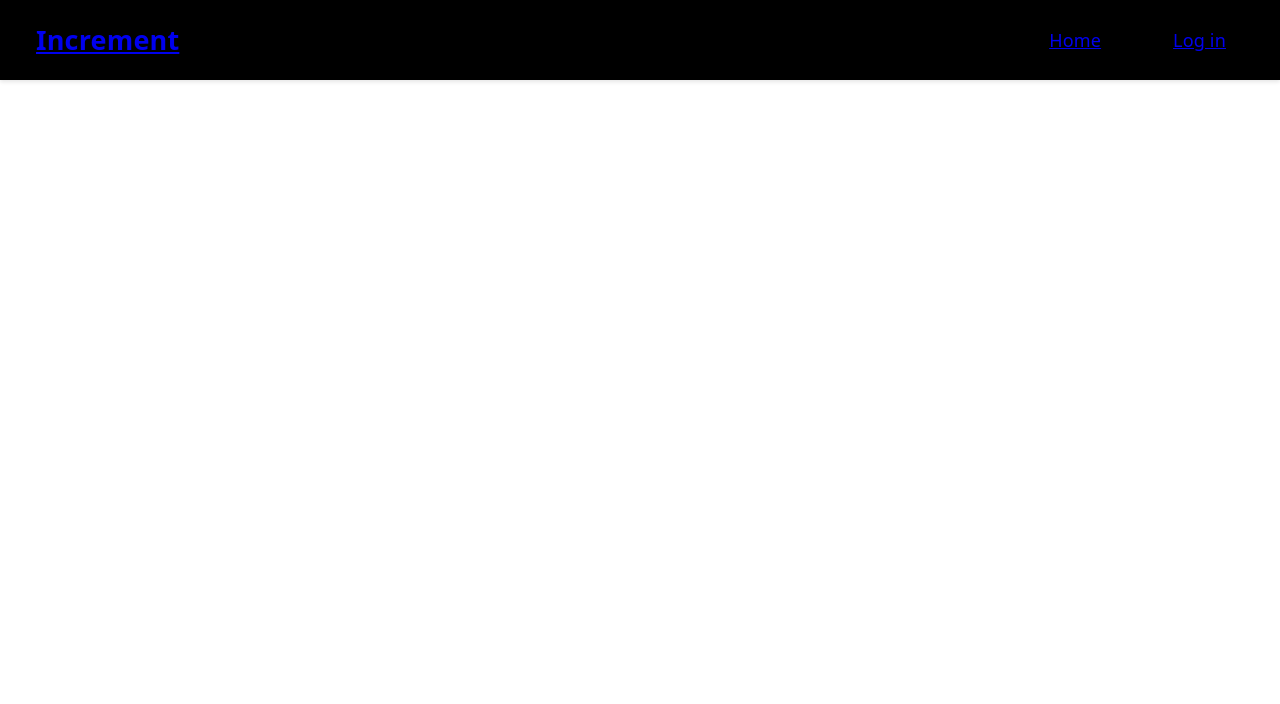
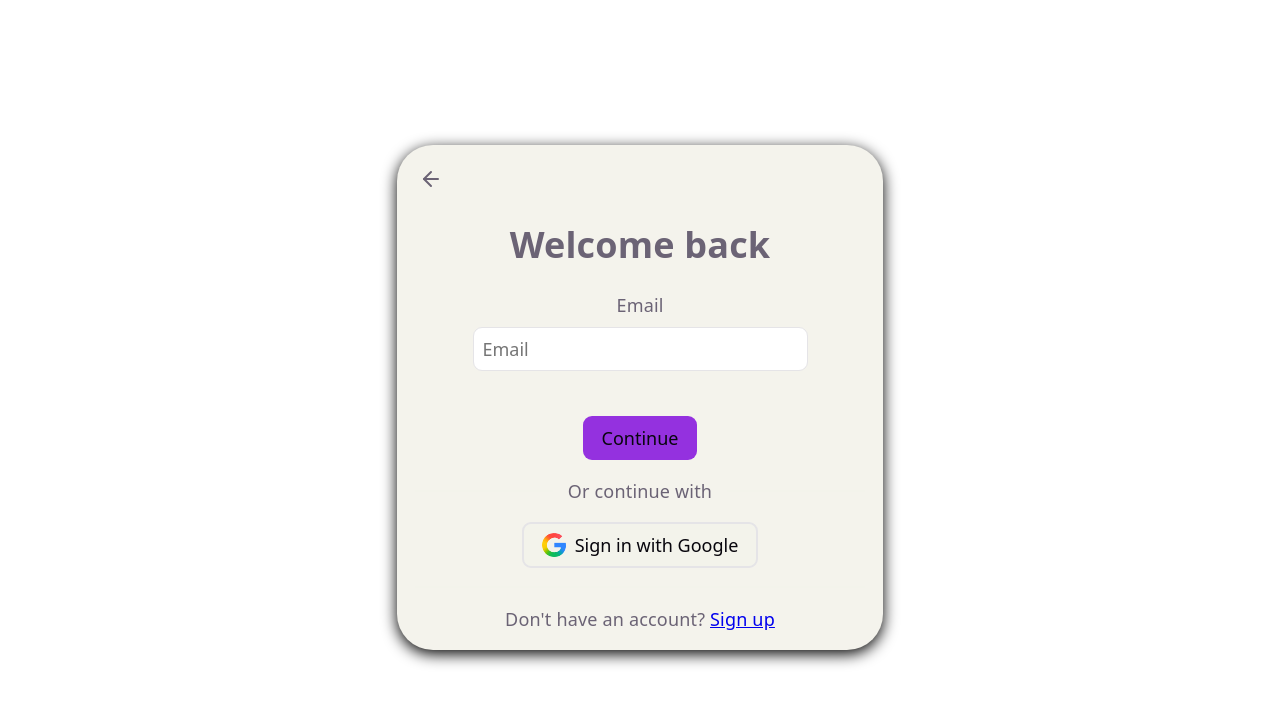
Before and after one commit to MelWang43/incremental-checklist, a React (Vite) app: page /account/1 in a window 1280 px wide. Shown: the top 704 px of the page. Built offline with nearby package versions, Linux system fonts and the light colour scheme; no server answers.

Commit message:
Integrated Google sign in and finished up sign in page

```diff
--- a/src/App.jsx
+++ b/src/App.jsx
@@ -13,16 +13,17 @@ import SignInPage from './pages/SignInPage'
 import ProjectPage from './pages/ProjectPage'
 
 function App() {
-
+  const currentPath = window.location.pathname;
+  console.log(currentPath);
   return (
     <>
       <div className='app'>
-      <Navbar />
+      { !currentPath.startsWith('/account') && <Navbar />}
+
         <main className="main-content">
           <Routes>
             <Route path="/" element={<Home />} />
-            <Route path="/login" element={<SignInPage />} />
-            <Route path="/signup" element={<SignInPage mode={'signup'}/>} />
+            <Route path="/account/:loginMode" element={<SignInPage />} />
             <Route path="/project/:id" element={<ProjectPage />} />
           </Routes>
         </main>
--- a/src/components/Navbar.jsx
+++ b/src/components/Navbar.jsx
@@ -1,19 +1,33 @@
 import { useEffect, useState } from 'react'
 import '../css/Navbar.css'
-import { Link } from 'react-router-dom'
+import { Link, useRevalidator } from 'react-router-dom'
 import { supabase } from '../supabaseClient'
 import { useAuth } from '../contexts/AuthContext'
+import { useNavigate } from 'react-router-dom'
+import { useConfirm } from '../contexts/ConfirmContext'
 
 function Navbar() {
     const {user} = useAuth()
 
+    const {confirm} = useConfirm();
     useEffect(() => {
 
     }, [])
 
     async function handleLogout() {
+
+
+        const confirmed = await confirm({
+            title: "Log out",
+            message: "Are you sure you want to log out?",
+            confirmButtonText: 'Confirm'
+        })
+
+        if(!confirmed) return;
+
         const { error } = await supabase.auth.signOut()
 
+        window.location.href = "/";
         if (error) {
             console.error(error.message)
         }
@@ -22,13 +36,13 @@ function Navbar() {
     return (
         <nav className="navbar">
             <div className="navbar-brand">
-                <Link to="/">Increment</Link>
+                <Link to="/"><img src="/google.svg" alt="logo" width={40}/></Link>
             </div>
 
             <div className="navbar-links">
-                <Link to="/" className="nav-link">
+                {/* <Link to="/" className="nav-link">
                     Home
-                </Link>
+                </Link> */}
 
 
 
@@ -47,11 +61,23 @@ function Navbar() {
                         </button>
                     </>
                 ) : (
-                    <Link to="/login" className="nav-link">
-                        Log in
-                    </Link>
+                    <>
+                    <a href="/account/login">
+                        <button>Log in</button>
+                    </a>
 
 
+                        {/* <Link to="/login" className="nav-link">
+
+                        </Link> */}
+
+                        <a href="/account/signup">
+                        <button>Sign up</button>
+                        </a>
+                        {/* <Link to="/signup" className="nav-link">
+                            Sign up
+                        </Link> */}
+                    </>
                 )}
             </div>
         </nav>
--- a/src/components/ui/ConfirmModal.jsx
+++ b/src/components/ui/ConfirmModal.jsx
@@ -2,7 +2,7 @@ import { useEffect } from 'react'
 import '../../css/ConfirmModal.css'
 import Card from '../Card.jsx'
 
-function ConfirmModal({title, message, onConfirm, onCancel, cardElement}){
+function ConfirmModal({title, message, onConfirm, onCancel, cardElement, confirmButtonText = "Delete"}){
 
     useEffect(() => {
         const handleKey = (e) => {
@@ -39,7 +39,7 @@ function ConfirmModal({title, message, onConfirm, onCancel, cardElement}){
 
                 <div style={{display: 'flex', gap: '1rem'}}>
                     <button className="btn-cancel" onClick={onCancel}>Cancel</button>
-                    <button className="btn-delete" onClick={onConfirm}>Delete</button>
+                    <button className="btn-delete" onClick={onConfirm}>{confirmButtonText}</button>
                 </div>
             </div>
         </div>
--- a/src/contexts/ConfirmContext.jsx
+++ b/src/contexts/ConfirmContext.jsx
@@ -7,12 +7,13 @@ const ConfirmContext = createContext()
 export function ConfirmProvider({ children }) {
     const [modal, setModal] = useState(null)
 
-    const confirm = ({title, message, card}) => {
+    const confirm = ({title, message, card, confirmButtonText}) => {
         return new Promise((resolve) => {
             setModal({
                 title,
                 message,
                 card,
+                confirmButtonText,
                 resolve
             })
         })
@@ -31,6 +32,7 @@ export function ConfirmProvider({ children }) {
                 title={modal.title}
                 message={modal.message}
                 cardElement={modal.card}
+                confirmButtonText={modal.confirmButtonText}
                 onConfirm={() => handleResponse(true)}
                 onCancel={() => handleResponse(false)}/>
             )}
--- a/src/css/ConfirmModal.css
+++ b/src/css/ConfirmModal.css
@@ -5,7 +5,7 @@
     top: 0;
     bottom: 0;
 
-    background-color: rgba(0, 0, 0, 0.644);
+    background-color: rgba(0, 0, 0, 0.844);
     z-index: 10000000;
 
     display:flex;
--- a/src/css/Navbar.css
+++ b/src/css/Navbar.css
@@ -1,5 +1,6 @@
 .navbar {
-  background-color: #000000;
+  background-color: var(--bg-darker2);
+  border-bottom: 2px solid var(--border);
   padding: 1rem 2rem;
   display: flex;
   justify-content: space-between;
--- a/src/css/SignInPage.css
+++ b/src/css/SignInPage.css
@@ -19,6 +19,10 @@
     align-items: center;
 }
 
+.corner-arrow{
+    margin-right: auto;
+}
+
 .signin-page input {
     width: 70%;
 }
@@ -30,3 +34,33 @@
 input.invalid {
     outline-color: var(--delete);
 }
+
+.btn-social{
+    background: var(--social-bg);
+    border: 2px solid var(--border);
+
+    display: flex;
+    gap: 0.5rem;
+
+}
+
+.seperator{
+    display:flex;
+    align-items: center;
+    justify-content: center;
+    width: 100%;
+    gap: 15px;
+    margin: 0.5rem 0;
+}
+
+.seperator::before,
+.seperator::after{
+    content: "";
+    flex: 1;
+    height: 2px;
+    background-color: var(--social-bg);
+}
+
+.seperator:not(:has(span)){
+    gap: 0;
+}
--- a/src/index.css
+++ b/src/index.css
@@ -103,6 +103,13 @@ button {
   transition: all 0.2s ease;
   font-family: var(--sans);
   font-size: 1rem;
+
+
+}
+
+button a {
+  text-decoration: none;
+  color: inherit;
 }
 
 button:hover{
--- a/src/pages/SignInPage.jsx
+++ b/src/pages/SignInPage.jsx
@@ -1,32 +1,38 @@
 import {useState} from 'react'
 import { supabase } from "../supabaseClient.js";
-import { useNavigate } from 'react-router-dom';
+import { useNavigate, useParams } from 'react-router-dom';
 import '../css/SignInPage.css'
+import { ArrowLeft } from 'lucide-react';
 
-function SignInPage({mode = 'login'}){
+function SignInPage(){
+
+    const {loginMode} = useParams()
+
     const [email, setEmail] = useState("");
     const [password, setPassword] = useState("");
 
-    const [signUpMode, setSignUpMode] = useState(mode === 'signup')
+    const [signUpMode, setSignUpMode] = useState(loginMode === 'signup')
 
     const [validEmail, setValidEmail] = useState(true);
     const [validPassword, setValidPassword] = useState(true);
 
     const [errorMessage, setErrorMessage] = useState('');
 
+    const [showVerifyCode, setShowVerifyCode] = useState(false);
+
     const nav = useNavigate();
 
     function validateInput(){
         if(!email){
-            setErrorMessage("Please enter your email")
+            setErrorMessage("Enter your email")
             setValidEmail(false)
             return false;
         }
-        if(!password){
-            setErrorMessage("Please enter your password")
-            setValidPassword(false)
-            return false;
-        }
+        // if(!password){
+        //     setErrorMessage("Enter your password")
+        //     setValidPassword(false)
+        //     return false;
+        // }
 
         setValidEmail(true)
         setValidPassword(true);
@@ -43,6 +49,10 @@ function SignInPage({mode = 'login'}){
             handleSignUp(e);
             return;
         }
+
+        sendCode(email);
+
+        return;
         const {data, error} = await supabase.auth.signInWithPassword({
             email: email,
             password: password
@@ -57,6 +67,22 @@ function SignInPage({mode = 'login'}){
 
         nav('/');
         console.log("Logged in:", data.user)
+    }
+
+    async function sendCode(email){
+        const {error} = await supabase.auth.signInWithOtp({
+            email,
+            options: {
+                shouldCreateUser: true
+            }
+        })
+
+        if(error){
+            console.error(error.message)
+            return
+        }
+
+        console.log("Sent verification code")
     }
 
     const handleSignUp = async (e) => {
@@ -76,7 +102,23 @@ function SignInPage({mode = 'login'}){
         nav('/');
         console.log("Signed up:", data.user)
     }
-    return <div className="signin-page">
+
+    const handleSignInWithGoogle = async (e) => {
+        const {error} = await supabase.auth.signInWithOAuth({
+            provider: 'google',
+            options: {
+                redirectTo: window.location.origin
+            }
+        });
+
+        if(error) {
+            console.error(error.message);
+        }
+    }
+    return (
+        <div className="signin-page">
+
+            <button className="btn-transparent corner-arrow"><a href="/"><ArrowLeft/></a></button>
             <h1>{signUpMode ? 'Create an account' : 'Welcome back'}</h1>
             <label htmlFor="email">Email</label>
             <input id="email" placeholder="Email" value={email} className={`email ${!validEmail ? 'invalid' : ''}`}
@@ -89,7 +131,7 @@ function SignInPage({mode = 'login'}){
                     setEmail(e.target.value)
 
                     }}></input>
-        <label htmlFor="password">Password</label>
+            {/* <label htmlFor="password">Password</label>
             <input id="password" type="password" placeholder="Password" value={password} className={`${!validPassword ? 'invalid' : ''}`}
                 onChange={(e) => {
 
@@ -100,18 +142,23 @@ function SignInPage({mode = 'login'}){
                     }
 
                     setPassword(e.target.value)
-                }}></input>
+                    }}></input> */}
 
             <button className="btn-login" onClick={handleSubmit}>{!signUpMode ? 'Continue' : 'Sign Up'}</button>
 
             {errorMessage && <p style={{color: 'var(--delete)'}}>{errorMessage}</p>}
 
+            <div className="seperator"><span>Or continue with</span></div>
+
+            <button className="btn-social" onClick={handleSignInWithGoogle}><img src="/google.svg" alt="Google" width={24}/> Sign in with Google</button>
+
+            <div className="seperator"></div>
             {signUpMode ?
             <div>Existing user? <a href="login">Log in</a></div>
             :
             <div>Don't have an account? <a href="signup">Sign up</a></div>}
-
         </div>
+    )
 }
 
 export default SignInPage
```
Also changed, not shown: public/google.svg (added). Lines whose indentation alone changed are shown as unchanged.
